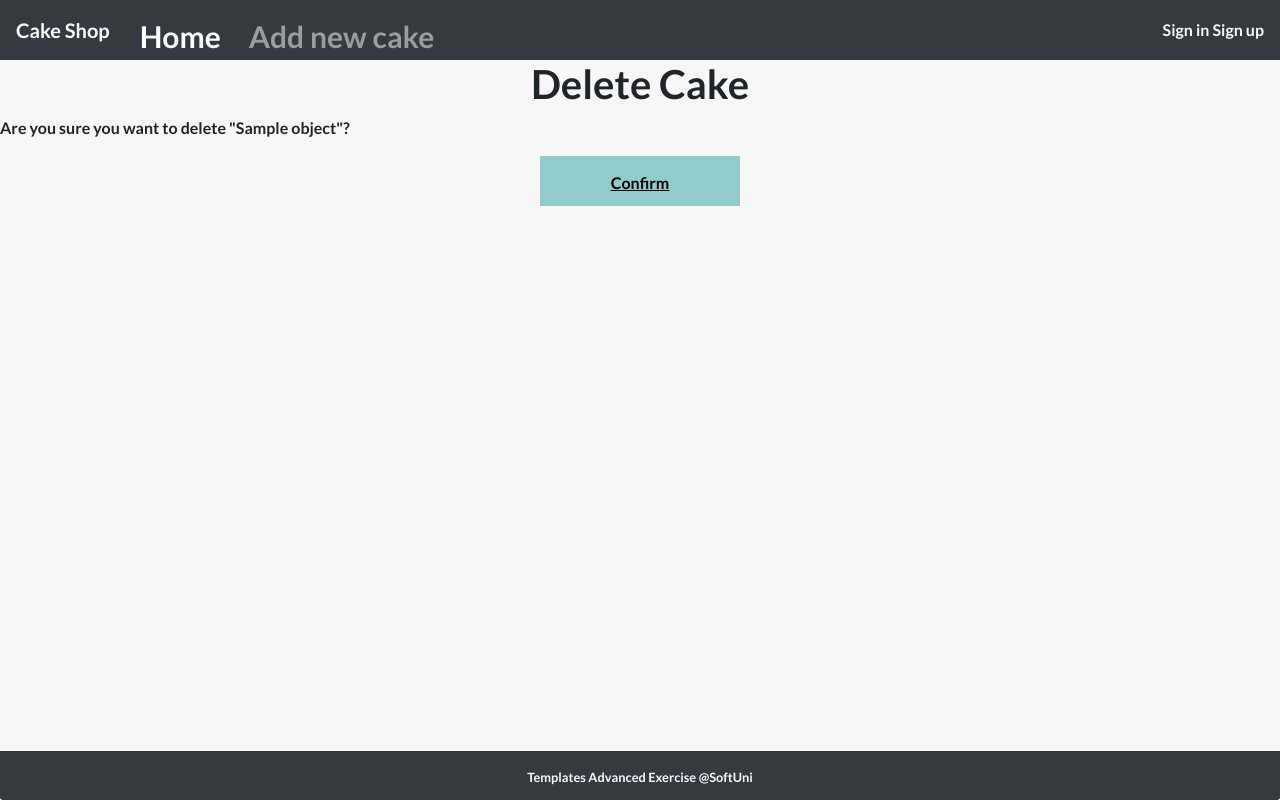
After one commit to olgayordanova/Cake_shop, a Django app: template templates/delete.html in a window 1280 px wide. The commit adds this page. Run offline with Django 3.2, Linux system fonts and the light colour scheme; the template is opened without the code that fills it: most values are stand-ins (such as "Sample title", 1, 10 or a date in 2020); some libraries are stand-ins or nearby versions.

Commit message:
Add files via upload

```diff
--- /dev/null
+++ b/templates/delete.html
@@ -0,0 +1,9 @@
+{% extends 'common/base.html' %}
+{% block content %}
+    <h1 class="text-center">Delete Cake</h1>
+    <form method="post">
+        {% csrf_token %}
+        <p>Are you sure you want to delete "{{ object }}"?</p>
+    <input type="submit" value="Confirm">
+    </form>
+{% endblock %}
--- a/templates/edit.html
+++ b/templates/edit.html
@@ -1,7 +1,6 @@
 {% extends 'common/base.html' %}
 {% block content %}
     <h1 class="text-center">Update Cake</h1>
-
 
     <form class="col-lg-6 offset-lg-3"
           method="post"
```
Also changed, not shown: templates/create.html (line endings or trailing spaces), templates/index.html (line endings or trailing spaces).
